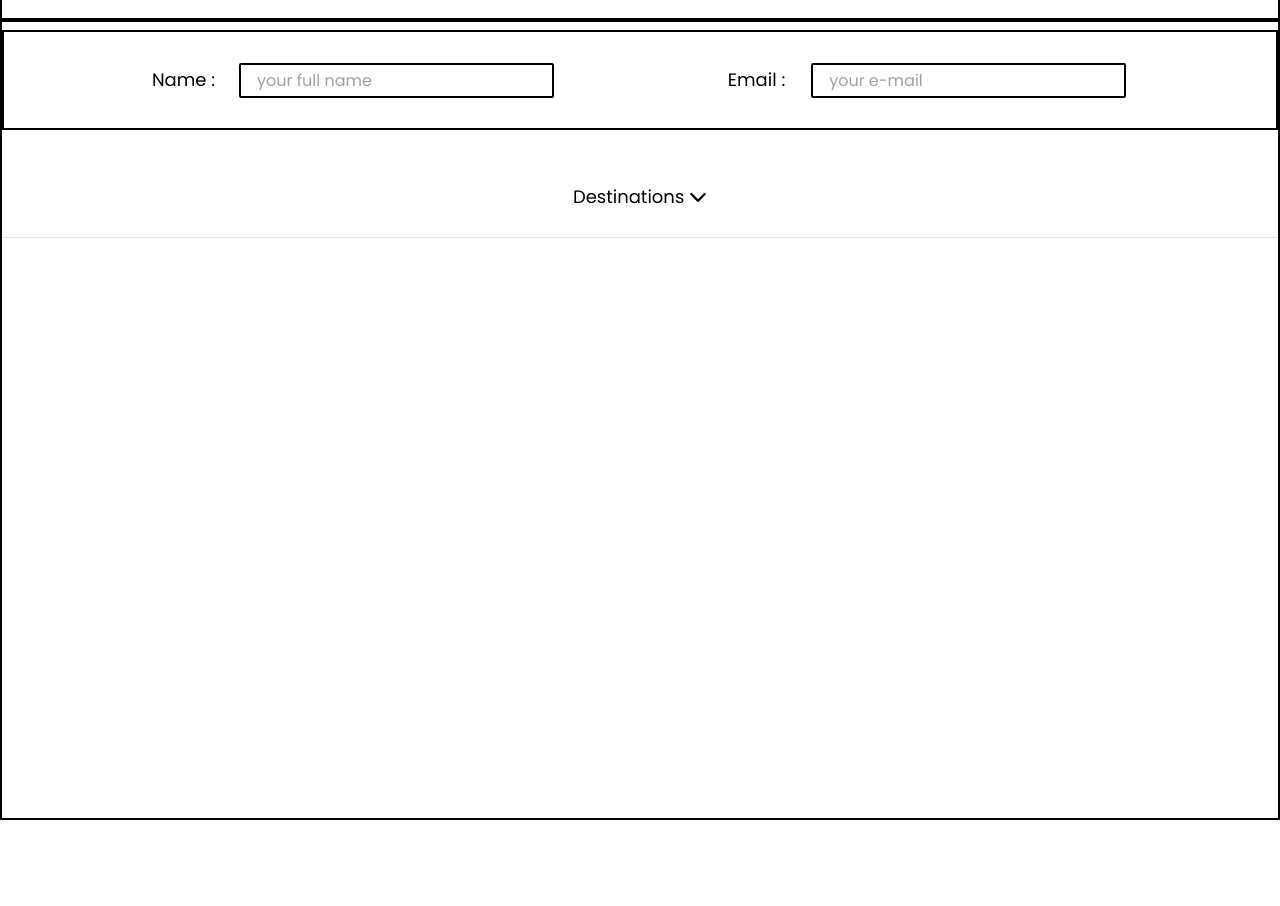
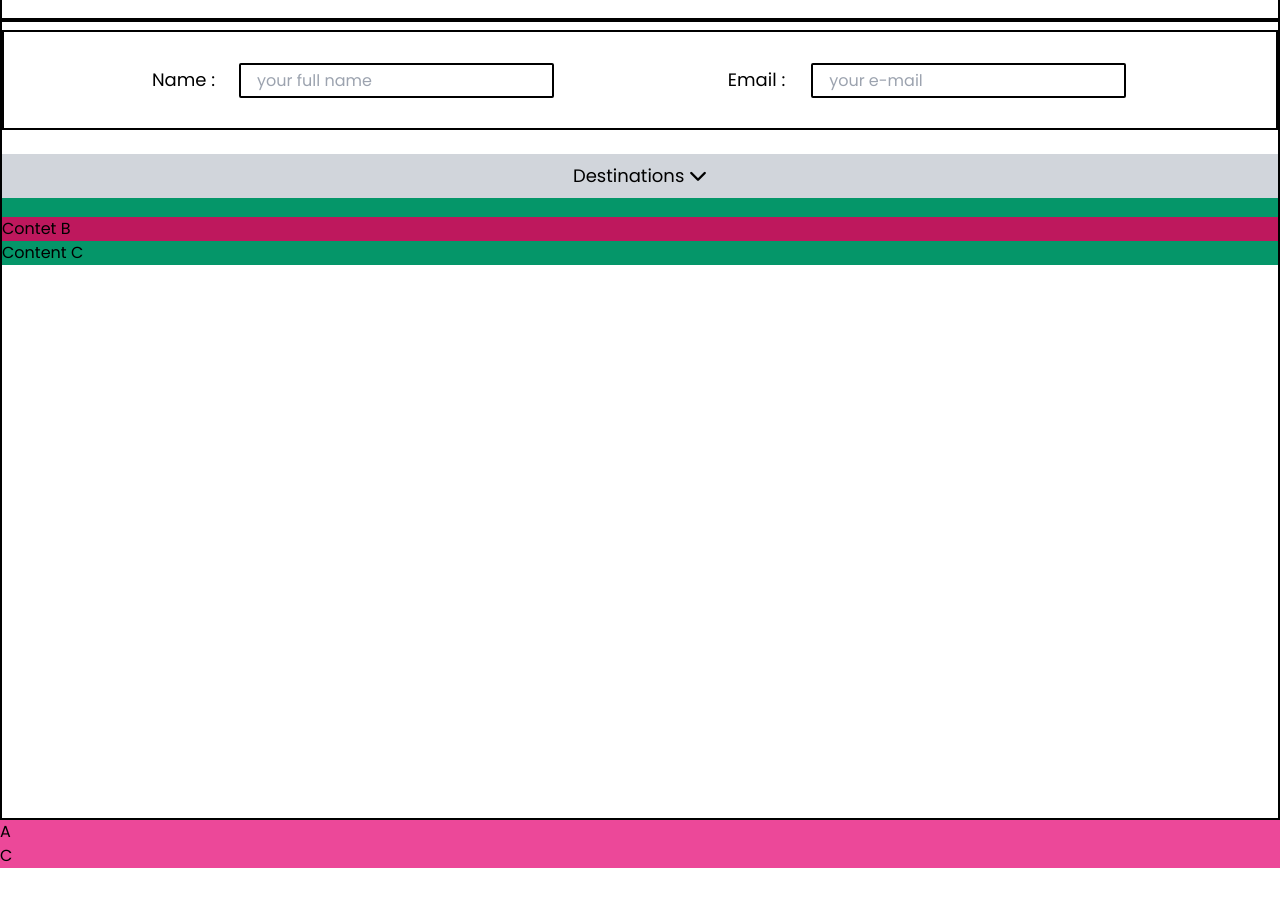
Before and after one commit to Lama885Gaurab/Minor_Project, a React (Vite) app: page /bookNow in a window 1280 px wide. Shown: the part 920-1826 px from the top of the page. Before the commit the page ends 1740 px from the top, so only its background shows below. Built offline with nearby package versions, Linux system fonts and the light colour scheme.

Commit message:
Saturday

```diff
--- a/src/Navbar/Header.jsx
+++ b/src/Navbar/Header.jsx
@@ -128,7 +128,7 @@ import { Link, useLocation } from "react-router-dom";
 
                     {/* Book Now */}
                     {location.pathname !== "/bookNow" && (
-                    <li className="hidden lg:block  border-b-2 border-transparent transition-all duration-900 ease-in-out hover:border-b-white"> <Link to="bookNow"><li className="fa-regular fa-calendar-check"/> Book Now</Link> </li>
+                    <li className="hidden lg:block  border-b-2 border-transparent transition-all duration-900 ease-in-out hover:border-b-white"> <Link to="bookNow"><i className="fa-regular fa-calendar-check"/> Book Now</Link> </li>
                     )}
 
 
@@ -151,7 +151,7 @@ import { Link, useLocation } from "react-router-dom";
 
                     {/* Hamburger Menu that appears in md */}
                     <li onClick = {(e) => toggleHamburger(e)} className="hidden md:block lg:hidden">
-                      <a href="" className="hover:text-green-100" > <i className="fa-solid fa-bars"></i></a>
+                      <a href="" className="hover:text-green-100" > <i className="fa-solid fa-bars" /></a>
                       {isHamburger && <Hamburger
 
                     //   passing the state / we can also pass the state to another file
--- a/src/Pages/BookNow.jsx
+++ b/src/Pages/BookNow.jsx
@@ -1,4 +1,6 @@
 import React, { useEffect, useState, useRef } from 'react';
+import Practice from './Practice.jsx';
+import BookNowComp from './BookNowComp.jsx';
 import Image from '../assets/ae90c633-3a89-426f-9dde-1962b9e238c2.webp';
 import Image1 from '../assets/33b08644-d4da-4e02-a4be-d0e9ce24711b.webp';
 import Image2 from '../assets/ecca77c6-0e91-4cd8-aa44-dad305648103.webp';
@@ -113,53 +115,12 @@ const BookNow = () => {
           </div>
 
         </form>
-      </section>
-
-      <div className='h-[100px] w-full flex mt-2 items-center justify-center border-b'>
-      <section className='h-[100px] w-[200px] group flex items-center justify-center'>
-       <div className='h-full w-[150px] flex flex-col justify-end'>
-          <div className='h-[55px] w-full group cursor-pointer flex flex-col items-center justify-between'>
-             <p className='text-lg'>Destinations  <i className="fa-solid fa-chevron-down group-hover:rotate-[-180deg] duration-500 " /> </p>
-             <div className='h-[5px] w-full bg-green-700 scale-x-0 group-hover:scale-x-100 opacity-0 group-hover:opacity-100 transition-transform duration-600 ease-linear'></div>
-          </div>
-
-          {/* dropdown contents */}
-          <div  className='hidden group-hover:block'>
-          <div className='md:h-[310px] h-[220px] w-full left-0 md:top-[1157px] flex top-[854px] bg-red-300 group-hover:block absolute '>
-            <section className='h-full w-full flex flex-col'>
-
-              <div className='h-[80%] w-full flex font-mono md:text-xl border-t-2 text-[#F5F5DC] '>
-              <div className='h-full w-[50%] bg-[#228B22] flex items-center flex-col justify-around'>
-                <a className='border-b-2 border-transparent hover:border-white transition-all duration-200 ease-in' href="">Pokhara</a>
-                <a className='border-b-2 border-transparent hover:border-white transition-all duration-200 ease-in' href="">Everest Region</a>
-                <a className='border-b-2 border-transparent hover:border-white transition-all duration-200 ease-in' href="">Lumbini</a>
-              </div>
-
-              <div className='h-full w-[50%] bg-[#228B22] flex items-center flex-col justify-around'>
-                <a className='border-b-2 border-transparent hover:border-white transition-all duration-200 ease-in' href="">Kathmandu Valley</a>
-                <a className='border-b-2 border-transparent hover:border-white transition-all duration-200 ease-in' href="">Chitwan N.P</a>
-                <a className='border-b-2 border-transparent hover:border-white transition-all duration-200 ease-in' href="">Annapurna Region</a>
-             </div>
-             </div>
-
-             {/* cross */}
-             <section className=' h-[20%] bg-black flex flex-col items-center justify-center'>
-              <div className='cursor-pointer h-[60%] w-[45px] rounded-sm active:border-[2px] flex items-center justify-center'>
-              <div className='h-[3px] absolute w-[27px] border-2 bg-white rotate-45'></div>
-              <div className='h-[3px] w-[27px] border-2 bg-white rotate-[-45deg]'></div>
-              </div>
-             </section>
-
-            </section>
-
-            </div>
-            </div>
-          </div>
-
-         </section>
-      </div>
+      </section><br />
+      <Practice />
     </div>
   </div>
+
+  <BookNowComp />
 
 
 
--- /dev/null
+++ b/src/Pages/BookNowComp.jsx
@@ -0,0 +1,27 @@
+import { useState } from "react";
+
+
+const BookNowComp = () => {
+    const [isOpen, setIsOpen] = useState(false);
+    const open = () => {
+        setIsOpen(true);
+    }
+
+    const close = () => {
+        setIsOpen(false);
+    }
+  return (
+    <>
+    <div className='w-full bg-pink-500'>
+        <div>
+        <div className="group">A</div>
+        <div className="hidden group-hover:block">B</div>
+        <div>C</div>
+        </div>
+    </div>
+    <div className="h-[200px] w-ful"></div>
+    </>
+  )
+}
+
+export default BookNowComp
--- /dev/null
+++ b/src/Pages/Practice.jsx
@@ -0,0 +1,57 @@
+
+
+import { useState } from "react";
+
+const Practice = () => {
+
+   const [isHovered, setIsHovered] = useState(false);
+
+  return (
+
+    <div className='w-full bg-emerald-600'>
+        <div
+        onMouseEnter={() => {
+            setIsHovered(true);
+        }}
+
+        onMouseLeave={() => {
+            setIsHovered(false);
+        }}
+
+        className='group cursor-pointer'>
+            <p className="text-lg group relative  text-center p-2 bg-gray-300">Destinations <i className="fa-solid fa-chevron-down group-hover:rotate-[-180deg] duration-500 " /></p>
+            <div className='h-[5px] scale-x-0 mx-auto mt-3 mb-[2px] group-hover:scale-x-100 transition-transform duration-400 ease-linear opacity-0 group-hover:opacity-100 w-[150px] bg-green-800 '></div>
+            <div className={`bg-[#228B22] relative flex items-center justify-evenly transition-all duration-400 ease-linear ${isHovered ? "h-[250px] opacity-100 " : "h-0 opacity-0"} `}>
+
+                <ul className="h-[85%] w-[35%] flex flex-col text-[#F5F5DC] md:text-xl font-mono justify-around items-center mb-8">
+                    <li className="border-b-2 border-transparent hover:border-white cursor-pointer">Pokhara</li>
+                    <li className="border-b-2 border-transparent hover:border-white cursor-pointer">Everest Region</li>
+                    <li className="border-b-2 border-transparent hover:border-white cursor-pointer">Lumbini</li>
+                </ul>
+
+                <ul className="h-[85%] w-[35%] flex flex-col justify-around text-[#F5F5DC] md:text-xl font-mono items-center mb-8">
+                    <li className="border-b-2 border-transparent hover:border-white cursor-pointer">Kathmandu</li>
+                    <li className="border-b-2 border-transparent hover:border-white cursor-pointer">Annapurna Region</li>
+                    <li className="border-b-2 border-transparent hover:border-white cursor-pointer">Chitwan N.P</li>
+                </ul>
+
+                <div className="h-[15%] w-full bg-black absolute bottom-0 flex items-center justify-center">
+                    <div
+                    onClick={() => {
+                        setIsHovered(false);
+                    }}
+                    className="h-[80%] w-[30px] flex items-center justify-center rounded-sm active:border-[1px] cursor-pointer">
+                    <div className="h-[1.5px] absolute w-6 border-white bg-white rotate-45"></div>
+                    <div className="h-[1.5px] w-6 border-white bg-white rotate-[-45deg]"></div>
+                    </div>
+                </div>
+            </div>
+        </div>
+        <div className="w-full bg-pink-700">Contet B</div>
+        <div className="text-black">Content C</div>
+    </div>
+
+  )
+}
+
+export default Practice
```
